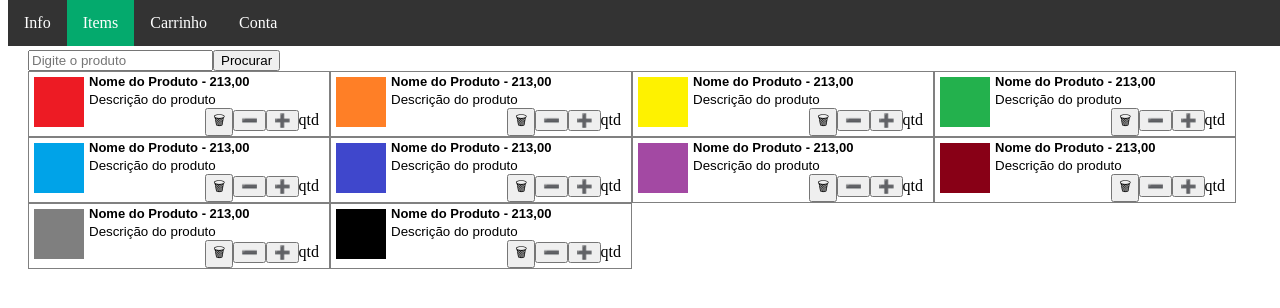
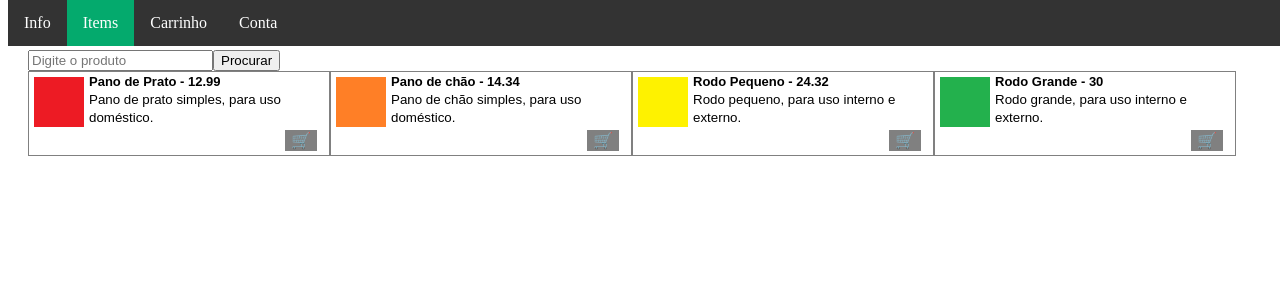
Before and after one commit to saintclair-lima/loja, an Angular app: page / in a window 1280 px wide. Both pictures are taken after a click on the link "Items". Shown: the top 308 px of the page. Built offline with nearby package versions, Linux system fonts and the light colour scheme.

Commit message:
Adicionados mais alguns elementos na parte do Painel de Itens

```diff
--- a/src/app/itens/item-medio/item-medio.component.css
+++ b/src/app/itens/item-medio/item-medio.component.css
@@ -30,3 +30,43 @@ img {
     font-family: Arial, Helvetica, sans-serif;
     font-size: smaller;
  }
+
+ .noCarrinho{
+    background-color: rgb(0, 255, 0);
+ }
+
+ .naoNoCarrinho{
+    background-color: gray;
+ }
+
+ button {
+    border: none;
+    color: white;
+    text-align: center;
+    text-decoration: none;
+    display: inline-block;
+    font-size: 16px;
+    margin: 4px 2px;
+  }
+
+  .visivel{
+    display:inline;
+  }
+
+  .invisivel{
+    display:none;
+  }
+
+
+/*Remove decoração do input de número*/
+  input::-webkit-outer-spin-button,
+  input::-webkit-inner-spin-button {
+    -webkit-appearance: none;
+    margin: 0;
+  }
+
+  /* Firefox */
+  input[type=number] {
+    -moz-appearance: textfield;
+  }
+/*Fim*/
--- a/src/app/itens/item-medio/item-medio.component.html
+++ b/src/app/itens/item-medio/item-medio.component.html
@@ -1,15 +1,17 @@
 <section>
     <div class="div_container">
-        <div class="div_imagem"><img src="../../assets/imgs/{{idImagem}}.jpg"/></div>
+        <div class="div_imagem"><img src="../../assets/imgs/{{dadosItem.refImagem}}.jpg"/></div>
         <div class="info">
-            <div class="div_titulo"><span class="nome_prod">Nome do Produto - </span><span class="preco_prod">213,00</span></div>
-            <div class="div_desc"><span class="desc_prod">Descrição do produto</span></div>
+            <div class="div_titulo"><span class="nome_prod">{{dadosItem.nome}} - </span><span class="preco_prod">{{dadosItem.valorItem}}</span></div>
+            <div class="div_desc"><span class="desc_prod">{{dadosItem.descricaoCurta}}</span></div>
         </div>
         <div class="alinhada_direita">
-          <button>🗑</button>
-          <button>&#10134;</button>
-          <button>&#10133;</button>
-          <span>qtd</span>
+          <span [ngClass]="estaNoCarrinho ? 'visivel' : 'invisivel'">
+            <button>&#10134;</button>
+            <input size="1" disabled type="number"/>
+            <button>&#10133;</button>
+          </span>
+          <button [ngClass]="estaNoCarrinho ? 'noCarrinho' : 'naoNoCarrinho'" (click)="toggleEstaNoCarrinho()">🛒</button>
         </div>
     </div>
 </section>
--- a/src/app/itens/item-medio/item-medio.component.ts
+++ b/src/app/itens/item-medio/item-medio.component.ts
@@ -1,4 +1,5 @@
 import { Component, Input } from '@angular/core';
+import { DadosItem } from 'src/app/modelos/dados-item';
 
 @Component({
   selector: 'app-item-medio',
@@ -6,5 +7,11 @@ import { Component, Input } from '@angular/core';
   styleUrls: ['./item-medio.component.css']
 })
 export class ItemMedioComponent {
-  @Input() idImagem:string ='';
+  @Input() dadosItem!:DadosItem;
+  estaNoCarrinho: boolean = false;
+
+  toggleEstaNoCarrinho():void{
+    this.estaNoCarrinho = !this.estaNoCarrinho;
+    console.log("togou");
+  }
 }
--- a/src/app/itens/item-pequeno/item-pequeno.component.html
+++ b/src/app/itens/item-pequeno/item-pequeno.component.html
@@ -1,18 +1,18 @@
 <section>
     <div class="div_container">
-        <div class="div_imagem"><img src="../../assets/imgs/{{dadosItem[0].refImagem}}.jpg"/></div>
+        <div class="div_imagem"><img src="../../assets/imgs/{{dadosItemQtd[0].refImagem}}.jpg"/></div>
         <div class="info">
-            <div class="div_titulo"><span class="nome_prod">{{dadosItem[0].nome}} - </span><span class="preco_prod">{{dadosItem[0].valorItem}}</span></div>
+            <div class="div_titulo"><span class="nome_prod">{{dadosItemQtd[0].nome}} - </span><span class="preco_prod">{{dadosItemQtd[0].valorItem}}</span></div>
         </div>
         <div>
           <div class="alinhada_esquerda">
             <button class="fonte_pequena">🗑 </button>
             <button class="fonte_pequena">➖</button>
             <button class="fonte_pequena">➕</button>
-            <span class="fonte_pequena">{{dadosItem[1]}}</span>
+            <span class="fonte_pequena">🛒: {{dadosItemQtd[1]}}</span>
           </div>
           <div class="alinhada_direita">
-            <span class="fonte_pequena">{{dadosItem[0].valorItem * dadosItem[1]}}</span>
+            <span class="fonte_pequena">{{dadosItemQtd[0].valorItem * dadosItemQtd[1]}}</span>
           </div>
         </div>
     </div>
--- a/src/app/itens/item-pequeno/item-pequeno.component.ts
+++ b/src/app/itens/item-pequeno/item-pequeno.component.ts
@@ -7,5 +7,5 @@ import { DadosItem } from 'src/app/modelos/dados-item';
   styleUrls: ['./item-pequeno.component.css']
 })
 export class ItemPequenoComponent {
-  @Input() dadosItem!: [DadosItem, number];
+  @Input() dadosItemQtd!: [DadosItem, number];
 }
--- a/src/app/painel-carrinho/painel-carrinho.component.html
+++ b/src/app/painel-carrinho/painel-carrinho.component.html
@@ -1,6 +1,6 @@
 <section>
   <app-item-pequeno *ngFor="let item of this.carrinho.getItensCarrinhoComoArray()"
-    [dadosItem]="[item.dadosItem,
+    [dadosItemQtd]="[item.dadosItem,
                   carrinho.getQuantidadePorId(item.dadosItem.id)]">
   </app-item-pequeno>
 </section>
--- a/src/app/painel-itens/painel-itens.component.html
+++ b/src/app/painel-itens/painel-itens.component.html
@@ -5,6 +5,6 @@
 
 <div>
   <app-item-medio *ngFor="let item of mock"
-    [idImagem]="item">
+    [dadosItem]=item>
   </app-item-medio>
 </div>
--- a/src/app/painel-itens/painel-itens.component.ts
+++ b/src/app/painel-itens/painel-itens.component.ts
@@ -6,5 +6,28 @@ import { Component } from '@angular/core';
   styleUrls: ['./painel-itens.component.css']
 })
 export class PainelItensComponent {
-  mock =["001","002","003","004","005","006","007","008","009","010"]
+  mock = [{id: '001',
+              nome: 'Pano de Prato',
+              descricaoCurta: 'Pano de prato simples, para uso doméstico.',
+              descricaoLonga:  'Pano de prato simples, para uso doméstico. Marca: Panordeste. Saco com 5 unidades.',
+              valorItem: 12.99,
+              refImagem: '001'},
+            {id: '002',
+              nome: 'Pano de chão',
+              descricaoCurta: 'Pano de chão simples, para uso doméstico.',
+              descricaoLonga:  'Pano de chão simples, para uso doméstico. Marca: Panordeste. Saco com 5 unidades.',
+              valorItem: 14.34,
+              refImagem: '002'},
+            {id: '003',
+              nome: 'Rodo Pequeno',
+              descricaoCurta: 'Rodo pequeno, para uso interno e externo.',
+              descricaoLonga: 'Rodo pequeno, para uso interno e externo. Cabo de madeira.',
+              valorItem: 24.32,
+              refImagem: '003'},
+            {id: '004',
+              nome: 'Rodo Grande',
+              descricaoCurta: 'Rodo grande, para uso interno e externo.',
+              descricaoLonga: 'Rodo grande, para uso interno e externo. Cabo de madeira.',
+              valorItem: 30.00,
+              refImagem: '004'}]
 }
```
